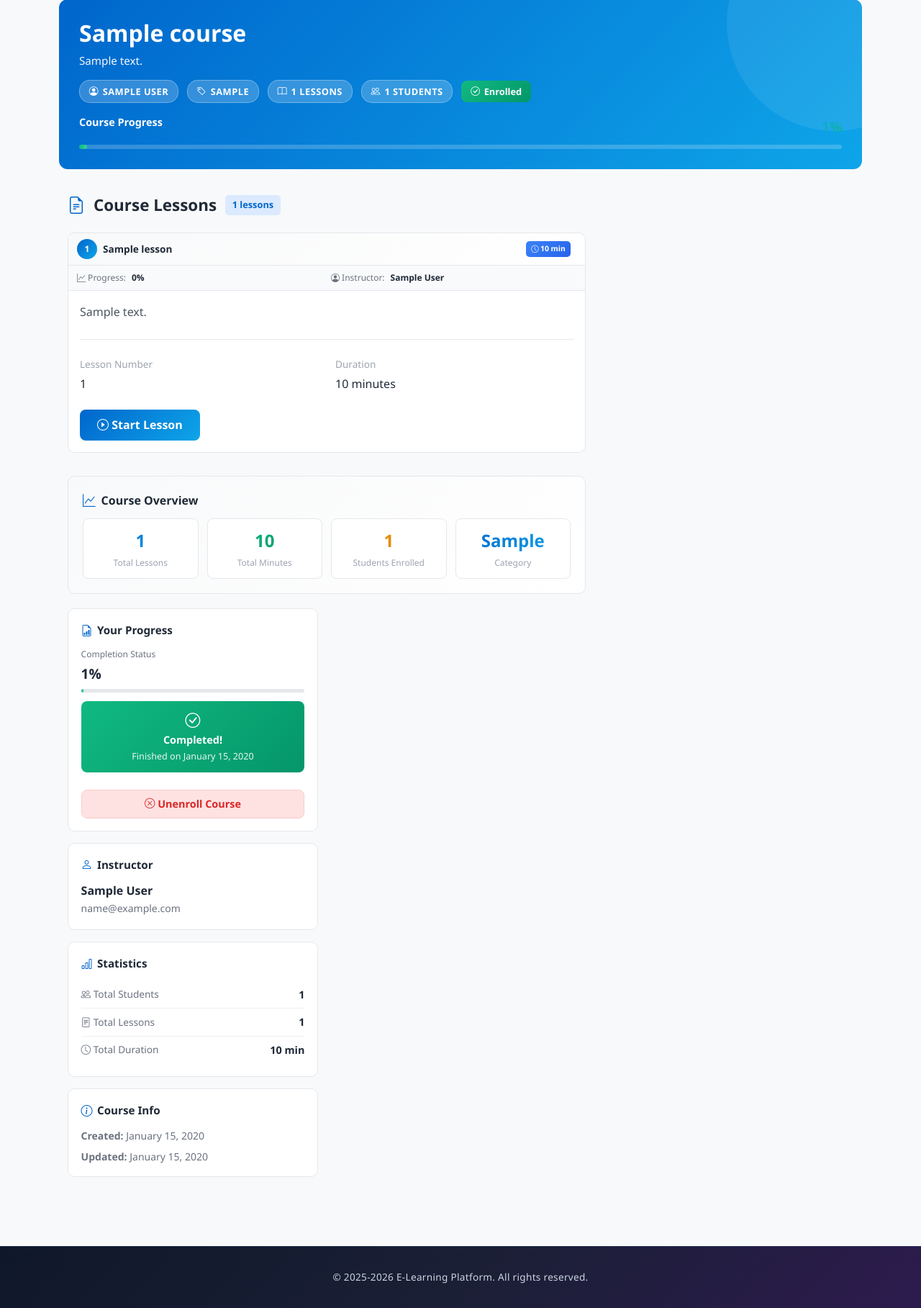
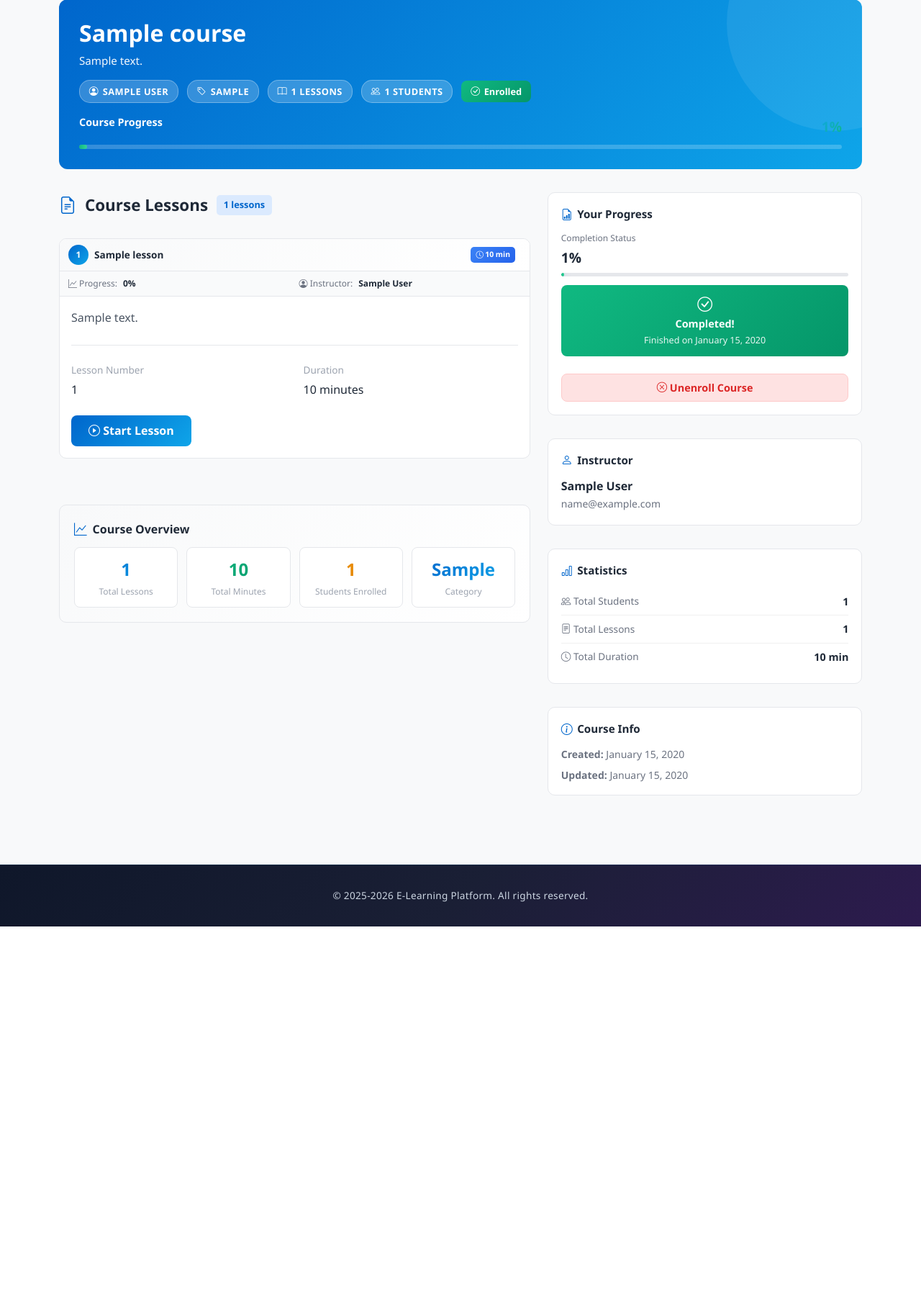
Before and after one commit to pritamrangari27/E-Learning-Platform, a Flask app: page /course/1 in a window 1280 px wide. Shown: the part 149-1966 px from the top of the page at 72% size. After the commit the page ends 1436 px from the top, so only its background shows below. Run offline with Flask 3, Linux system fonts and the light colour scheme; the visitor is signed in with stand-in values (Sample User, id 1); tables that the repository leaves empty hold one stand-in row (values such as "Sample post").

Commit message:
Restructure course page to 1x2 grid layout - lessons on left, progress/instructor on right

```diff
--- a/app/templates/course_detail.html
+++ b/app/templates/course_detail.html
@@ -645,6 +645,31 @@
     .lessons-section {
         margin-bottom: 0;
     }
+
+    .content-grid {
+        display: grid;
+        grid-template-columns: 1.5fr 1fr;
+        gap: 1.5rem;
+        align-items: start;
+    }
+
+    .lessons-container {
+        display: flex;
+        flex-direction: column;
+        gap: 0.5rem;
+    }
+
+    .sidebar-container {
+        display: flex;
+        flex-direction: column;
+        gap: 1rem;
+    }
+
+    @media (max-width: 1024px) {
+        .content-grid {
+            grid-template-columns: 1fr;
+        }
+    }
 </style>
 
 <!-- Course Hero Header -->
@@ -704,9 +729,9 @@
 </div>
 
 <!-- Main Content -->
-<div class="row">
+<div class="content-grid">
     <!-- Lessons Section -->
-    <div class="col-lg-8 lessons-section">
+    <div class="lessons-container">
         <div class="section-title">
             <i class="bi bi-file-earmark-text"></i>
             Course Lessons
@@ -804,10 +829,9 @@
     </div>
 
     <!-- Sidebar -->
-    <div class="col-lg-4">
-        <div class="sidebar-wrapper">
-            <!-- Progress Card -->
-            {% if enrollment %}
+    <div class="sidebar-container">
+        <!-- Progress Card -->
+        {% if enrollment %}
             <div class="sidebar-card">
                 <div class="sidebar-title">
                     <i class="bi bi-file-earmark-bar-graph"></i> Your Progress
```
